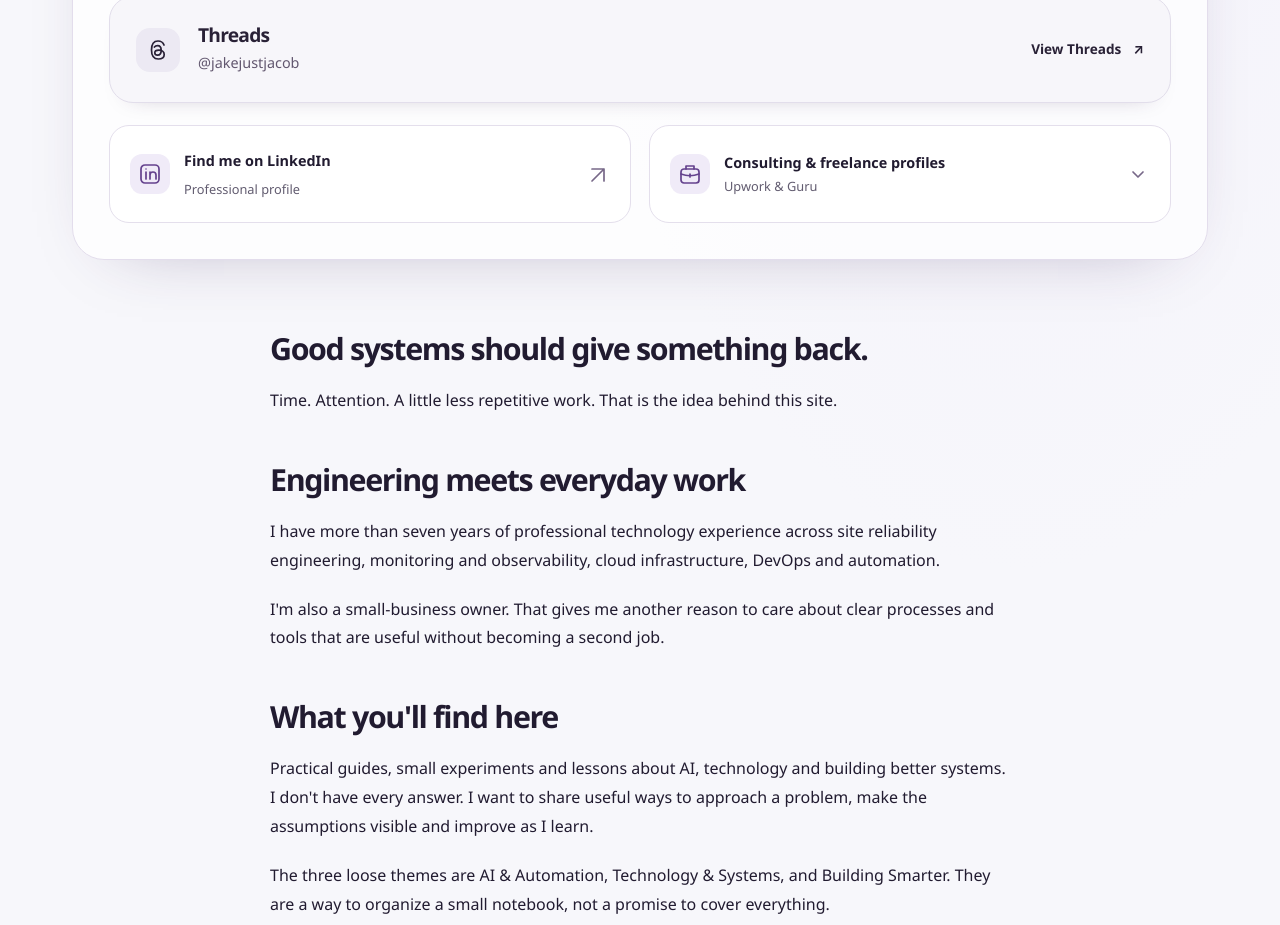
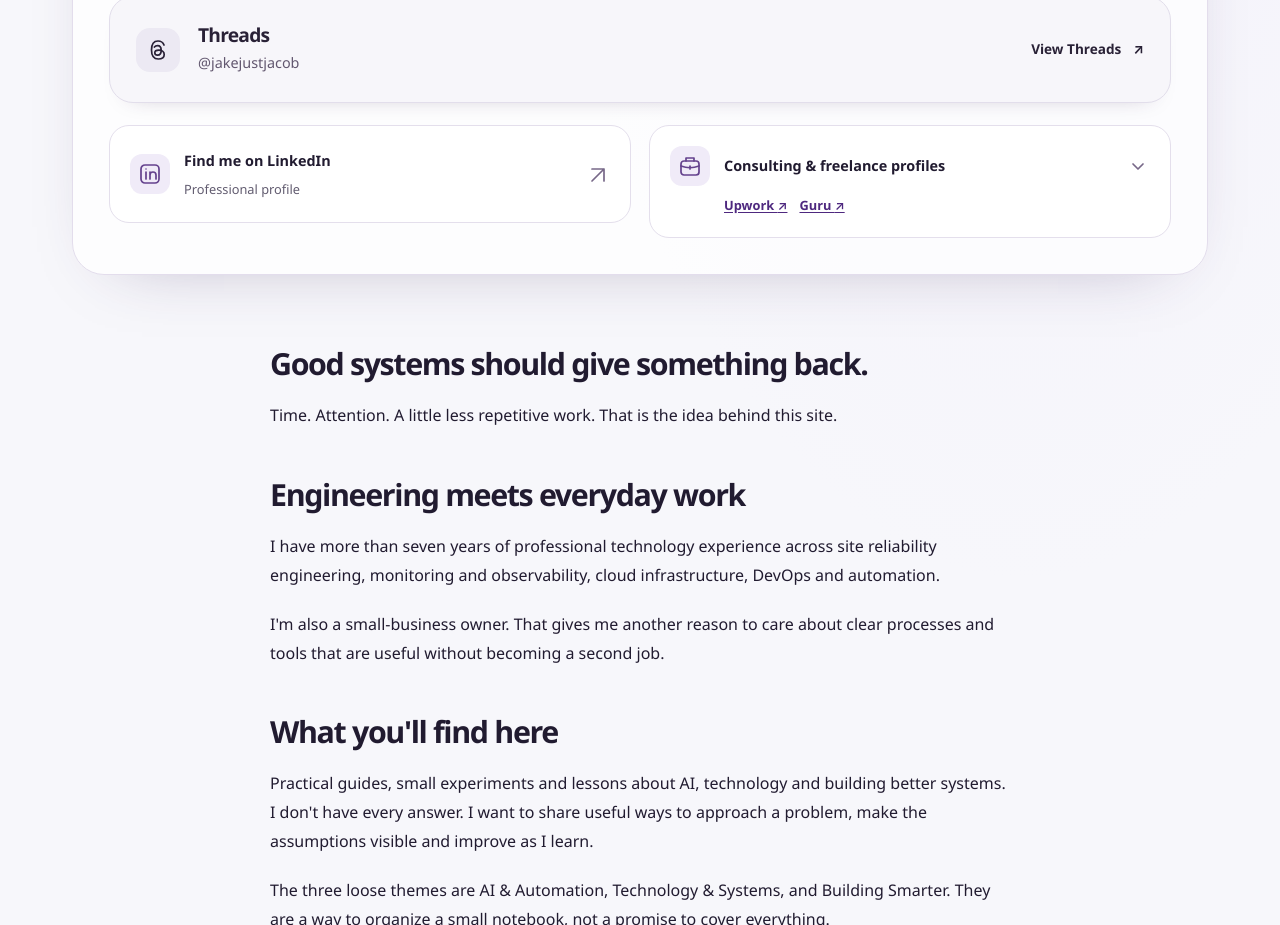
Before and after one commit to Jacob-Idolor/Pet_Projects, an Astro site in the folder stocks/radar/: page /about in a window 1280 px wide. Shown: the part 1340-2265 px from the top of the page. Built offline with nearby package versions, Linux system fonts and the light colour scheme; Astro itself is replaced by a stand-in of ours.

Commit message:
Show existing Upwork and Guru links without opening consulting details (#73)
Expose the existing owned profile anchors while retaining the native service disclosure, approved destinations, consulting scope and privacy links. Validate with the no-JavaScript profile regression and normal release checks.

```diff
--- a/stocks/radar/src/components/PublicProfiles.astro
+++ b/stocks/radar/src/components/PublicProfiles.astro
@@ -8,12 +8,14 @@ import { linkedIn, consultingProfiles } from '../data/profiles';
   <SocialChannels />
   <div class="connect-extras">
     <p class="professional-link"><a href={linkedIn.url} target="_blank" rel="noopener noreferrer"><span class="extra-icon" aria-hidden="true"><PlatformIcon kind="linkedin" /></span><span>Find me on LinkedIn<span class="extra-description">Professional profile</span></span><span class="extra-arrow" aria-hidden="true"><PlatformIcon kind="arrow" /></span></a></p>
-    <details class="consulting-profiles">
-      <summary><span class="extra-icon" aria-hidden="true"><PlatformIcon kind="briefcase" /></span><span>Consulting &amp; freelance profiles<span class="extra-description">Upwork &amp; Guru</span></span><span class="extra-arrow" aria-hidden="true"><PlatformIcon kind="chevron" /></span></summary>
-      <div class="consulting-content"><p>Explore my <a href="/consulting">Monitoring &amp; Alert Health Check</a> for the service scope and deliverables.</p>
+    <div class="consulting-profiles">
+      <details class="consulting-details">
+        <summary><span class="extra-icon" aria-hidden="true"><PlatformIcon kind="briefcase" /></span><span>Consulting &amp; freelance profiles</span><span class="extra-arrow" aria-hidden="true"><PlatformIcon kind="chevron" /></span></summary>
+        <div class="consulting-content"><p>Explore my <a href="/consulting">Monitoring &amp; Alert Health Check</a> for the service scope and deliverables.</p>
+        <p class="small">Discuss scope and availability on your preferred platform before starting a project.</p></div>
+      </details>
       <ul class="profile-links">{consultingProfiles.map(profile => (<li><a href={profile.url} target="_blank" rel="noopener noreferrer">{profile.name} <span aria-hidden="true">&nearr;</span></a></li>))}</ul>
-      <p class="small">Discuss scope and availability on your preferred platform before starting a project.</p></div>
-    </details>
+    </div>
   </div>
 </section>
 <style>
@@ -32,12 +34,15 @@ import { linkedIn, consultingProfiles } from '../data/profiles';
   .extra-arrow { margin-left: auto; flex: none; color: #776888; }
   summary { cursor: pointer; list-style: none; line-height: 1.5; }
   summary::-webkit-details-marker { display: none; }
+  .consulting-profiles summary { min-height: 0; padding-bottom: 8px; }
   .consulting-content { padding: 0 22px 22px; font-size: .9rem; }
   .consulting-content p { margin: 4px 0 14px; }
-  ul.profile-links { display: flex; flex-wrap: wrap; gap: 12px; list-style: none; padding: 0; margin-block: 16px; }
+  ul.profile-links { display: flex; flex-wrap: wrap; gap: 12px; list-style: none; padding: 0; margin: 0 20px 20px 74px; font-size: .8rem; }
   .profile-links li { margin: 0; }
-  .profile-links a { display: inline-block; padding: 10px 16px; border-radius: 999px; background: #f0ebf8; color: #4e287f; font-weight: 600; }
+  .profile-links a { display: inline-block; color: #4e287f; font-weight: 600; text-decoration: underline; text-underline-offset: .18em; }
   .consulting-content p:last-child { margin-bottom: 0; }
   @media (max-width: 760px) { #profiles { padding: 22px; border-radius: 26px; } .connect-heading, .connect-extras { grid-template-columns: 1fr; gap: 18px; } .connect-heading { margin-bottom: 24px; } .professional-link a, summary { padding: 18px; } }
   @media (max-width: 380px) { #profiles { padding: 16px; } .professional-link a, summary { gap: 10px; padding: 14px; } .extra-icon { width: 34px; height: 34px; } }
+  @media (max-width: 760px) { ul.profile-links { margin: 0 18px 18px 72px; } }
+  @media (max-width: 380px) { ul.profile-links { margin: 0 14px 14px 58px; } }
 </style>
```
Also changed, not shown: stocks/radar/ARCHITECTURE.md (+2 -2 lines), stocks/radar/tests/e2e/personal-site.spec.ts (+4 -3 lines).
